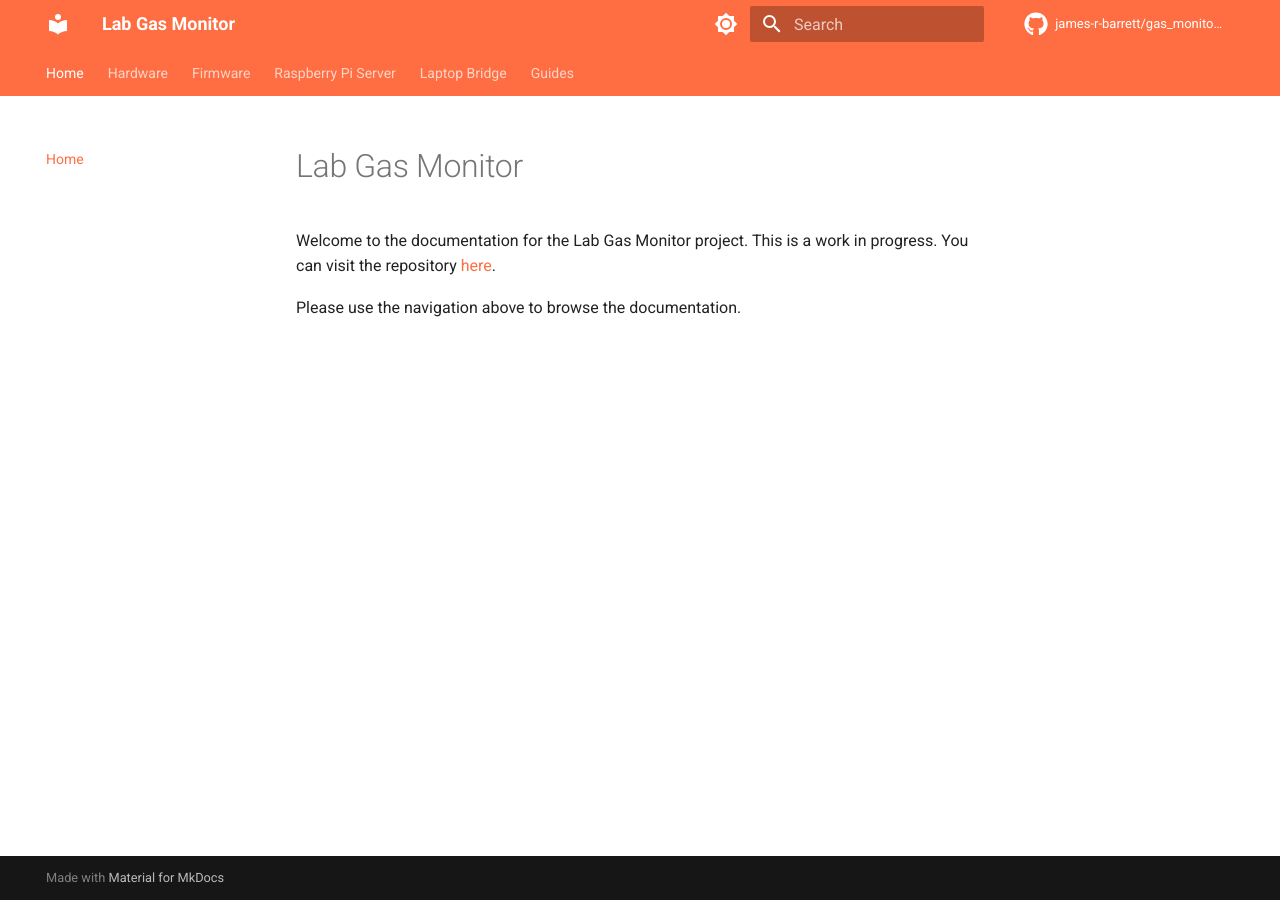
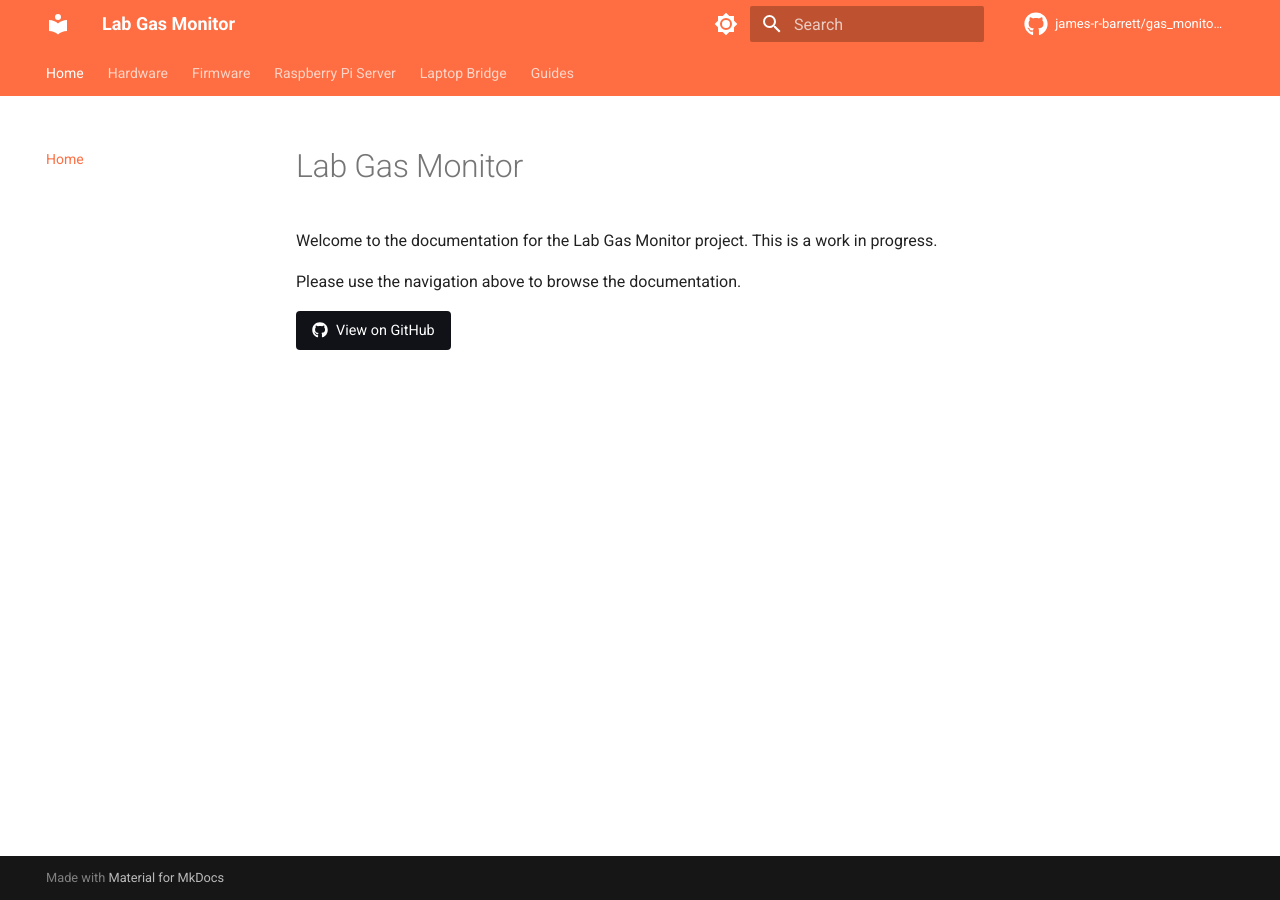
Before and after one commit to james-r-barrett/gas_monitoring, an MkDocs documentation site: the page built from mkdocs-src/index.md, in a window 1280 px wide. Built offline with MkDocs 1.6.1 and Material for MkDocs 9.7.7, drawn with Linux system fonts in a browser that asks for light colours; comment, search, counter and statistics services are not loaded.

Commit message:
add gas github link to index

```diff
--- a/mkdocs-src/index.md
+++ b/mkdocs-src/index.md
@@ -1,5 +1,22 @@
 # Lab Gas Monitor
 
-Welcome to the documentation for the Lab Gas Monitor project. This is a work in progress. You can visit the repository [here](https://github.com/james-r-barrett/gas_monitoring).
+Welcome to the documentation for the Lab Gas Monitor project. This is a work in progress.
 
 Please use the navigation above to browse the documentation.
+
+<p style="margin-top: 0.5em;">
+  <a href="https://github.com/james-r-barrett/gas_monitoring"
+     target="_blank"
+     style="text-decoration: none;
+            font-size: 0.9em;
+            background-color: #111217;
+            color: white;
+            padding: 8px 16px;
+            border-radius: 4px;
+            display: inline-flex;
+            align-items: center;
+            gap: 8px;">
+    <svg xmlns="http://www.w3.org/2000/svg" viewBox="0 0 496 512" width="16" height="16" fill="white"><path d="M165.9 397.4c0 2-2.3 3.6-5.2 3.6-3.3.3-5.6-1.3-5.6-3.6 0-2 2.3-3.6 5.2-3.6 3-.3 5.6 1.3 5.6 3.6zm-31.1-4.5c-.7 2 1.3 4.3 4.3 4.9 2.6 1 5.6 0 6.2-2s-1.3-4.3-4.3-5.2c-2.6-.7-5.5.3-6.2 2.3zm44.2-1.7c-2.9.7-4.9 2.6-4.6 4.9.3 2 2.9 3.3 5.9 2.6 2.9-.7 4.9-2.6 4.6-4.6-.3-1.9-3-3.2-5.9-2.9zM244.8 8C106.1 8 0 113.3 0 252c0 110.9 69.8 205.8 169.5 239.2 12.8 2.3 17.3-5.6 17.3-12.1 0-6.2-.3-40.4-.3-61.4 0 0-70 15-84.7-29.8 0 0-11.4-29.1-27.8-36.6 0 0-22.9-15.7 1.6-15.4 0 0 24.9 2 38.6 25.8 21.9 38.6 58.6 27.5 72.9 20.9 2.3-16 8.8-27.1 16-33.7-55.9-6.2-112.3-14.3-112.3-110.5 0-27.5 7.6-41.3 23.6-58.9-2.6-6.5-11.1-33.3 2.6-67.9 20.9-6.5 69 27 69 27 20-5.6 41.5-8.5 62.8-8.5s42.8 2.9 62.8 8.5c0 0 48.1-33.6 69-27 13.7 34.7 5.2 61.4 2.6 67.9 16 17.7 25.8 31.5 25.8 58.9 0 96.5-58.9 104.2-114.8 110.5 9.2 7.9 17 22.9 17 46.4 0 33.7-.3 75.4-.3 83.6 0 6.5 4.6 14.4 17.3 12.1C428.2 457.8 496 362.9 496 252 496 113.3 389.9 8 244.8 8zM97.2 352.9c-1.3 1-1 3.3.7 5.2 1.6 1.6 3.9 2.3 5.2 1 1.3-1 1-3.3-.7-5.2-1.6-1.6-3.9-2.3-5.2-1zm-10.8-8.1c-.7 1.3.3 2.9 2.3 3.9 1.6 1 3.6.7 4.3-.7.7-1.3-.3-2.9-2.3-3.9-2-.6-3.6-.3-4.3.7zm32.4 35.6c-1.6 1.3-1 4.3 1.3 6.2 2.3 2.3 5.2 2.6 6.5 1 1.3-1.3.7-4.3-1.3-6.2-2.2-2.3-5.2-2.6-6.5-1z"/></svg>
+    View on GitHub
+  </a>
+</p>
```
